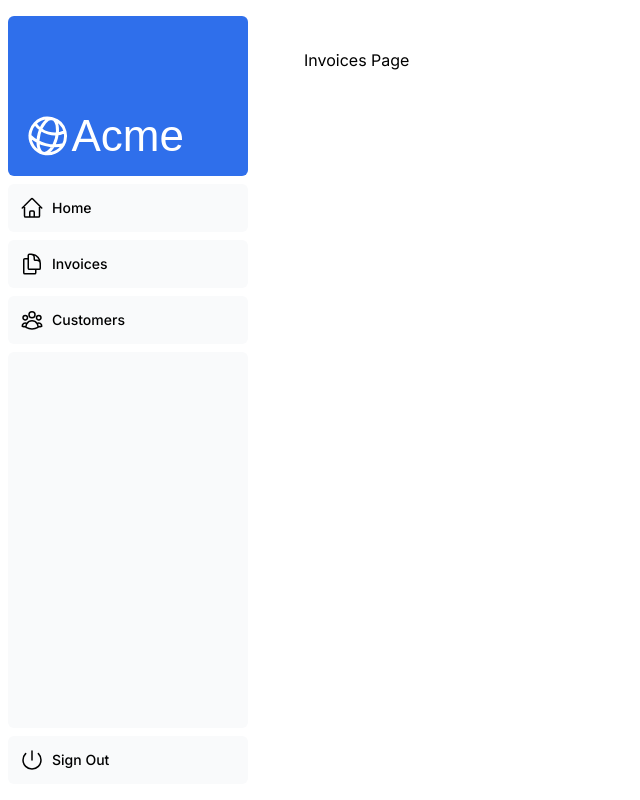
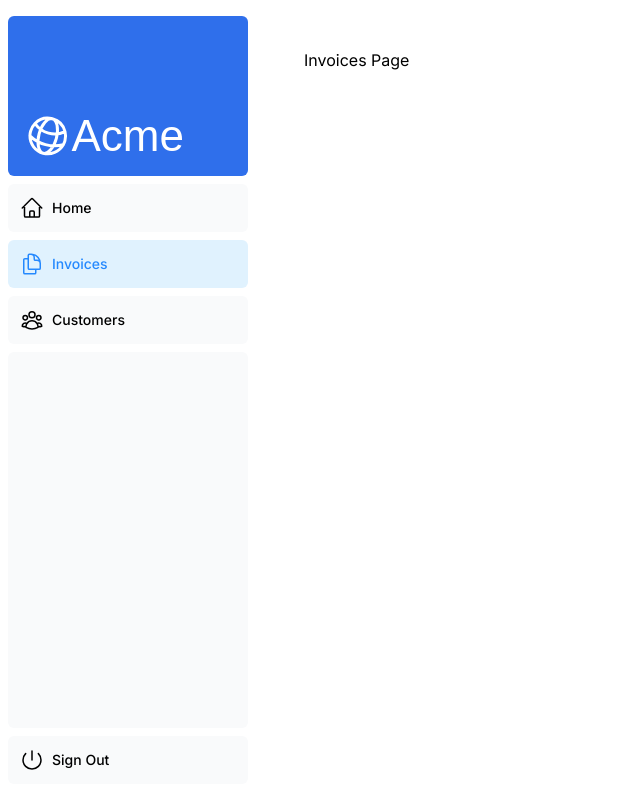
Before and after one commit to chimwani/nextjs-dashboard, a Next.js app: page /dashboard/invoices in a window 1280 px wide. Shown: the whole page, without its empty margins (0-640 px from the left). Built offline with nearby package versions, Linux system fonts and the light colour scheme; a web font is replaced by a local one.

Commit message:
modifiend <a> to <link> from next/link

```diff
--- a/app/ui/dashboard/nav-links.tsx
+++ b/app/ui/dashboard/nav-links.tsx
@@ -1,35 +1,41 @@
+'use client';
+
 import {
   UserGroupIcon,
   HomeIcon,
   DocumentDuplicateIcon,
 } from '@heroicons/react/24/outline';
-
+import Link from 'next/link';
+import { usePathname } from 'next/navigation';
+import clsx from 'clsx';
 // Map of links to display in the side navigation.
 // Depending on the size of the application, this would be stored in a database.
 const links = [
   { name: 'Home', href: '/dashboard', icon: HomeIcon },
-  {
-    name: 'Invoices',
-    href: '/dashboard/invoices',
-    icon: DocumentDuplicateIcon,
-  },
+  { name: 'Invoices', href: '/dashboard/invoices', icon: DocumentDuplicateIcon, },
   { name: 'Customers', href: '/dashboard/customers', icon: UserGroupIcon },
 ];
 
 export default function NavLinks() {
+  const pathname = usePathname();
+
   return (
     <>
       {links.map((link) => {
         const LinkIcon = link.icon;
         return (
-          <a
+          <Link
             key={link.name}
             href={link.href}
-            className="flex h-[48px] grow items-center justify-center gap-2 rounded-md bg-gray-50 p-3 text-sm font-medium hover:bg-sky-100 hover:text-blue-600 md:flex-none md:justify-start md:p-2 md:px-3"
-          >
+            className={clsx(
+              'flex h-[48px] grow items-center justify-center gap-2 rounded-md bg-gray-50 p-3 text-sm font-medium hover:bg-sky-100 hover:text-blue-600 md:flex-none md:justify-start md:p-2 md:px-3',
+              {
+                'bg-sky-100 text-blue-400': pathname == link.href,
+              },
+            )}>
             <LinkIcon className="w-6" />
             <p className="hidden md:block">{link.name}</p>
-          </a>
+          </Link>
         );
       })}
     </>
```
